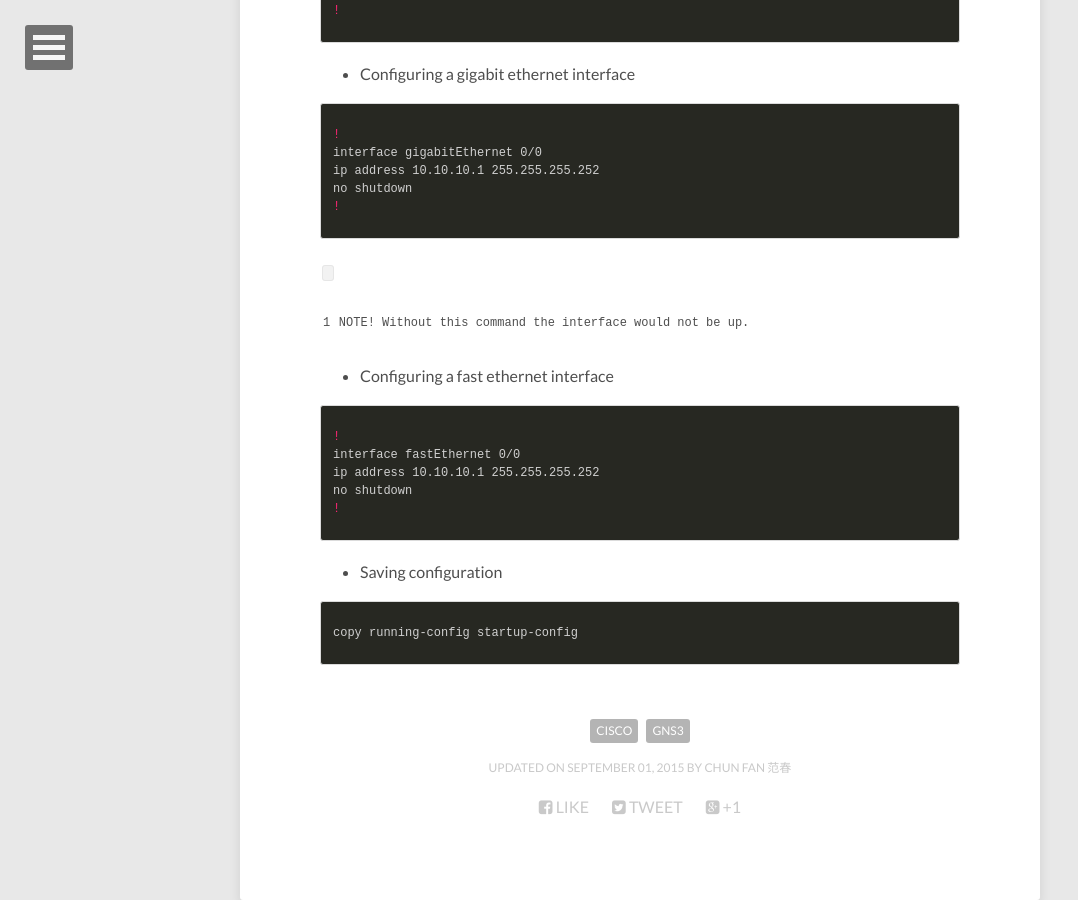
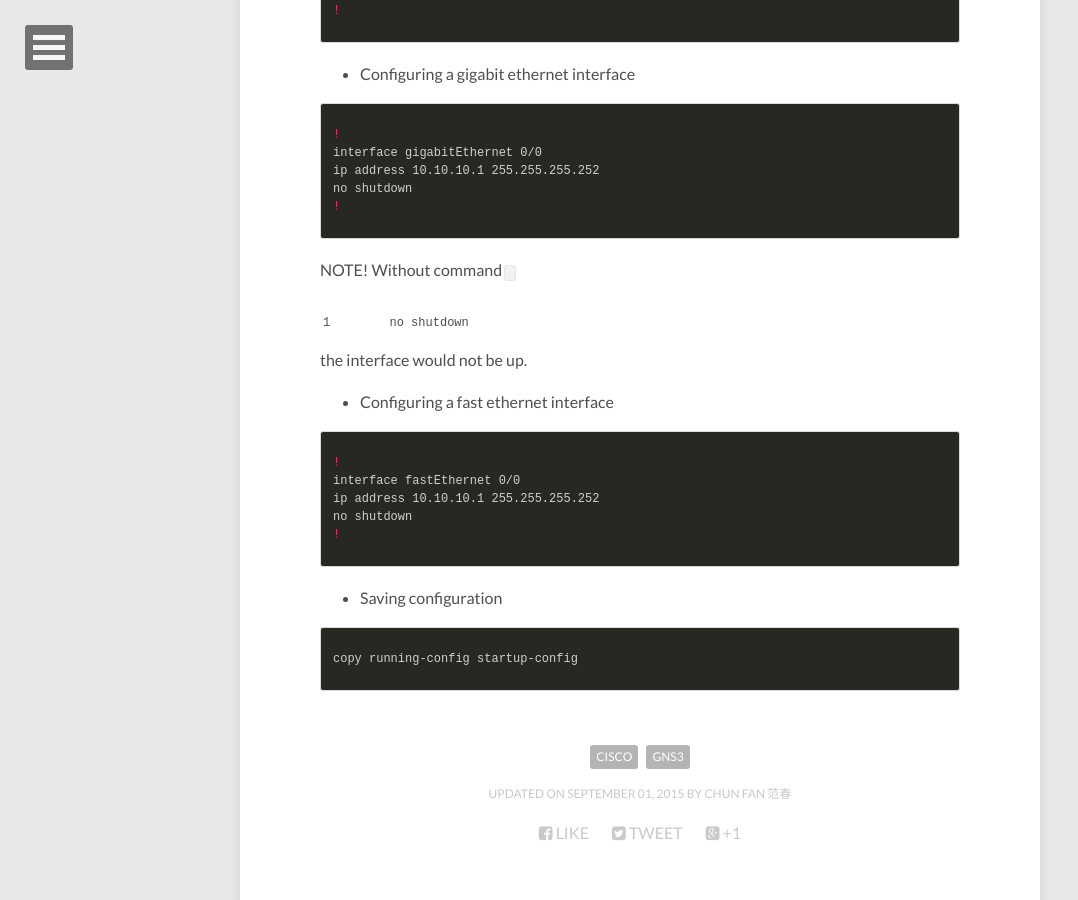
Before and after one commit to chunfantasy/blog, a Jekyll site: the page built from _posts/2015-09-01-cisco-gns3.md, in a window 1280 px wide and 900 px high, scrolled down 740 px. Shown: the whole window, without its empty margins (0-1078 px from the left). Built offline with Jekyll 4.4.1, drawn with Linux system fonts in a browser that asks for light colours; nearby versions of some CDN libraries; comment, search, counter and statistics services are not loaded.

Commit message:
update cisco

```diff
--- a/_posts/2015-09-01-cisco-gns3.md
+++ b/_posts/2015-09-01-cisco-gns3.md
@@ -28,7 +28,7 @@ ip address 10.10.10.1 255.255.255.252
 no shutdown
 !
 {% endhighlight %}
-``NOTE! Without this command the interface would not be up.``
+NOTE! Without command ``no shutdown`` the interface would not be up.
 
 * Configuring a fast ethernet interface
 {% highlight bash %}
```
